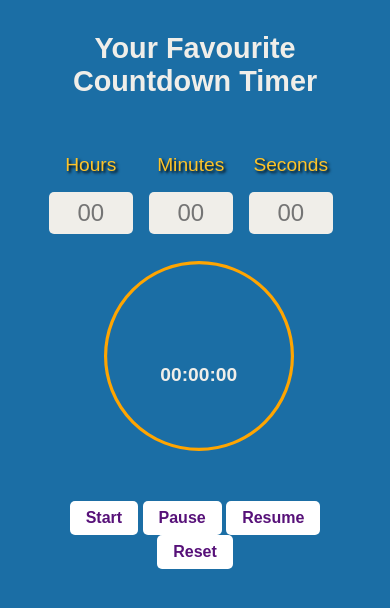
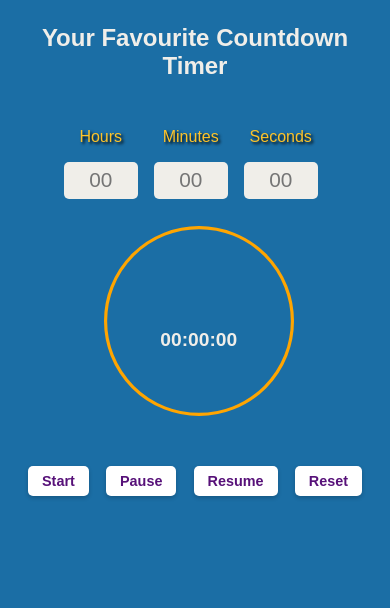
Before and after one commit to CaireneA/p-p-2, a website: page index.html in a window 390 px wide. Drawn offline with Linux system fonts and the light colour scheme; a web font is replaced by a local one.

Commit message:
Add drop shadow when a button is in focus, increase input field when clicked and add more media quiries

```diff
--- a/assets/css/style.css
+++ b/assets/css/style.css
@@ -16,7 +16,8 @@ body {
 }
 
 .header h1 {
-    margin: auto;
+    margin-top: 5rem;
+    margin-bottom: auto;
 }
 
 .hidden {
@@ -68,6 +69,13 @@ body {
     border-radius: 5px;
     background-color: #F0EEE9;
     color: #202C2C;
+    transition: all 0.3s ease-in-out;
+}
+
+.input-wrapper input:focus {
+    background-color: #e0e0e0;
+    width: 105px;
+    height: 55px;
 }
 
 /* Timer Display and Progress Ring Styling */
@@ -116,29 +124,29 @@ body {
 .controls-area .btn {
     background-color: #FFF;
     color: #571179;
-    /* text-shadow: 2px 2px 3px rgba(0, 0, 0, 0.1); */
     font-size: 1.3rem;
     font-weight: bolder;
     padding: 10px 20px;
     border: none;
     border-radius: 5px;
     cursor: pointer;
-    transition: background-color 0.3s ease;
+    transition: background-color 0.3s ease, box-shadow 0.3s ease;
+    box-shadow: 0 2px 4px 0 rgba(0, 0, 0, 0.2);
 }
 
 .controls-area .btn:hover,
-.controls-area .btn:focus,
-.controls-area .btn:active {
+.controls-area .btn:focus {
     background-color: rgb(254, 195, 40);
     color: #FFF;
+    box-shadow: 0 4px 8px 0 rgba(0, 0, 0, 0.3);
 }
 
 /* Media queries */
 
-@media (max-width: 600px) {
+@media (max-width: 800px) {
     .header h1 {
         font-size: 1.8rem;
-        margin: 2rem 3rem;
+        margin: 2rem 2rem;
     }
 
     #input-area label {
@@ -157,7 +165,32 @@ body {
     }
 
     .controls-area {
-        display: inline-block;
         max-width: 80%;
     }
 }
+
+@media (max-width: 600px) {
+    .header h1 {
+        font-size: 1.5rem;
+        margin: 1.5rem 1.5rem;
+    }
+
+    #input-area label {
+        font-size: 1rem;
+    }
+
+    #input-area input {
+        width: 70px;
+        height: 35px;
+        font-size: 1.3rem;
+    }
+
+    .controls-area .btn {
+        font-size: 0.9rem;
+        padding: 7px 14px;
+    }
+
+    .controls-area {
+        max-width: 90%;
+    }
+}
```
